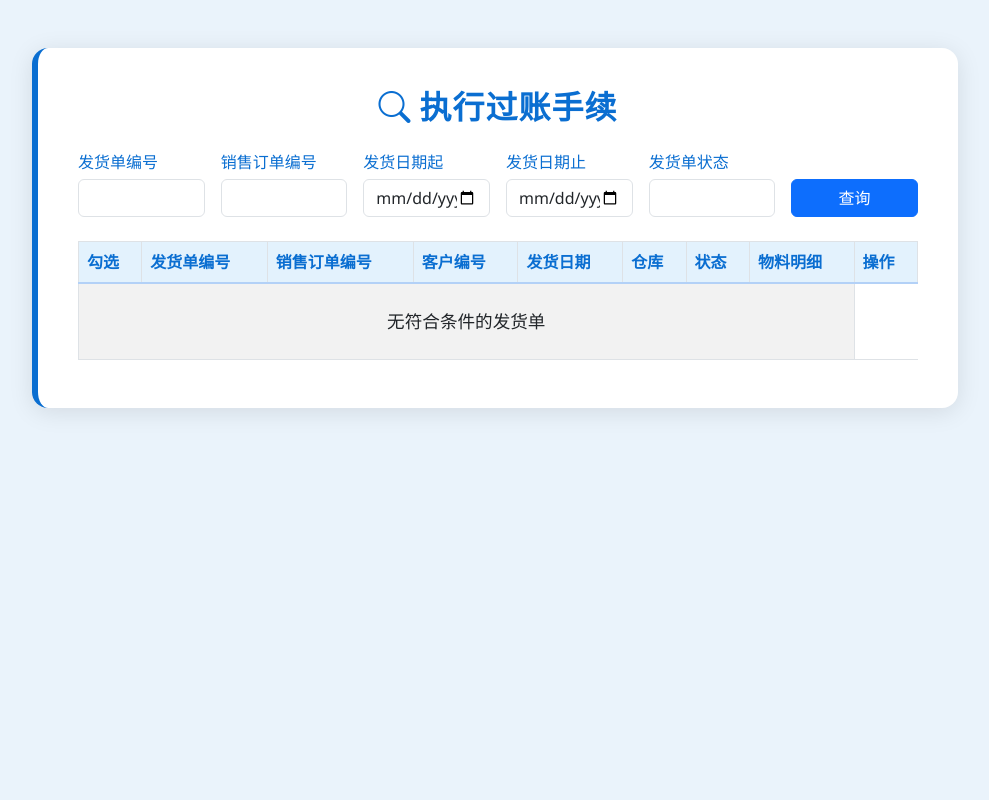
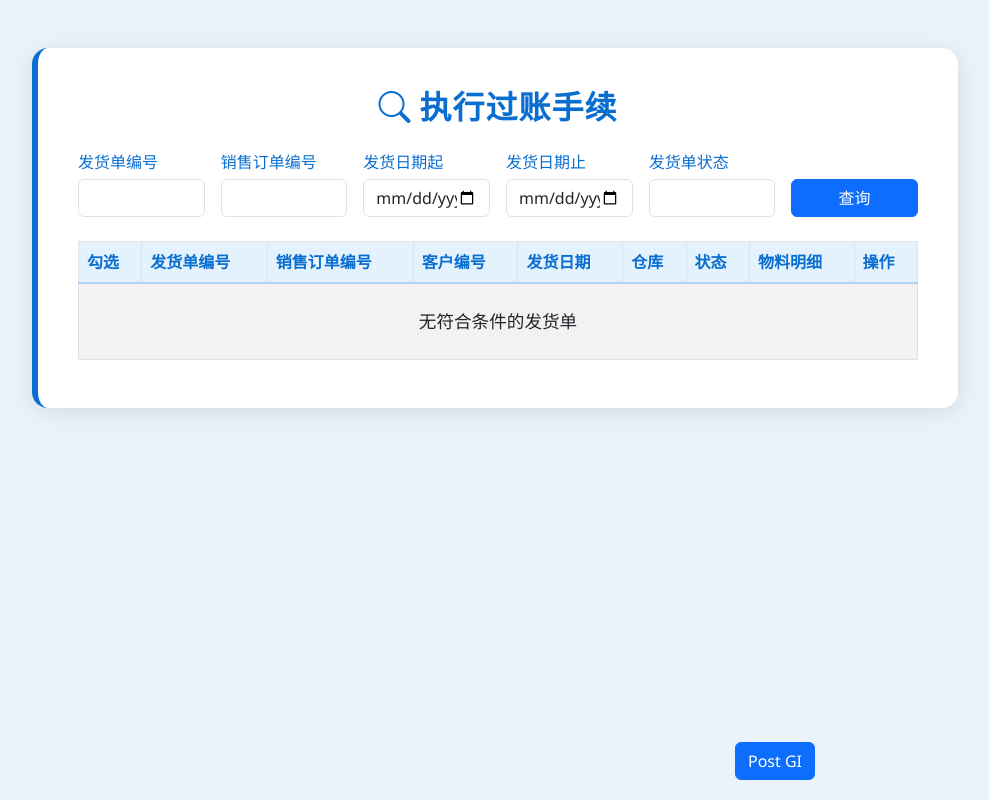
Before and after one commit to pp0424/SD_coding, a Flask app: page /delivery/posting in a window 1280 px wide. Shown: the whole page, without its empty margins (145-1134 px from the left). Run offline with Flask 3, Linux system fonts and the light colour scheme.

Commit message:
Update posting.html
Signed-off-by: lllsssss <151696830+lllsssss@users.noreply.github.com>

```diff
--- a/templates/delivery/posting.html
+++ b/templates/delivery/posting.html
@@ -93,9 +93,11 @@
             </div>
             <div class="col-md-2 d-flex align-items-end">
               {{ form.submit(class="btn btn-primary w-100") }}
-            </div>
-              <input type="hidden" name="selected_id" id="selectedIdInput">
-              <div style="position: fixed; bottom: 20px; right: 940px;">
+              </div>  <!-- 闭合最后一列 -->
+          </form>
+          <form id="postGiForm" method="POST" action="{{ url_for('delivery.post_gi') }}">
+            <input type="hidden" name="selected_id" id="selectedIdInput">
+            <div style="position: fixed; bottom: 20px; right: 25%;">
               <button type="submit" class="btn btn-primary">Post GI</button>
             </div>
           </form>
@@ -150,7 +152,7 @@
                 </tr>
                 {% else %}
                 <tr>
-                  <td colspan="8" class="no-result py-4">无符合条件的发货单</td>
+                  <td colspan="9" class="no-result py-4">无符合条件的发货单</td>
                 </tr>
                 {% endfor %}
               </tbody>
```
